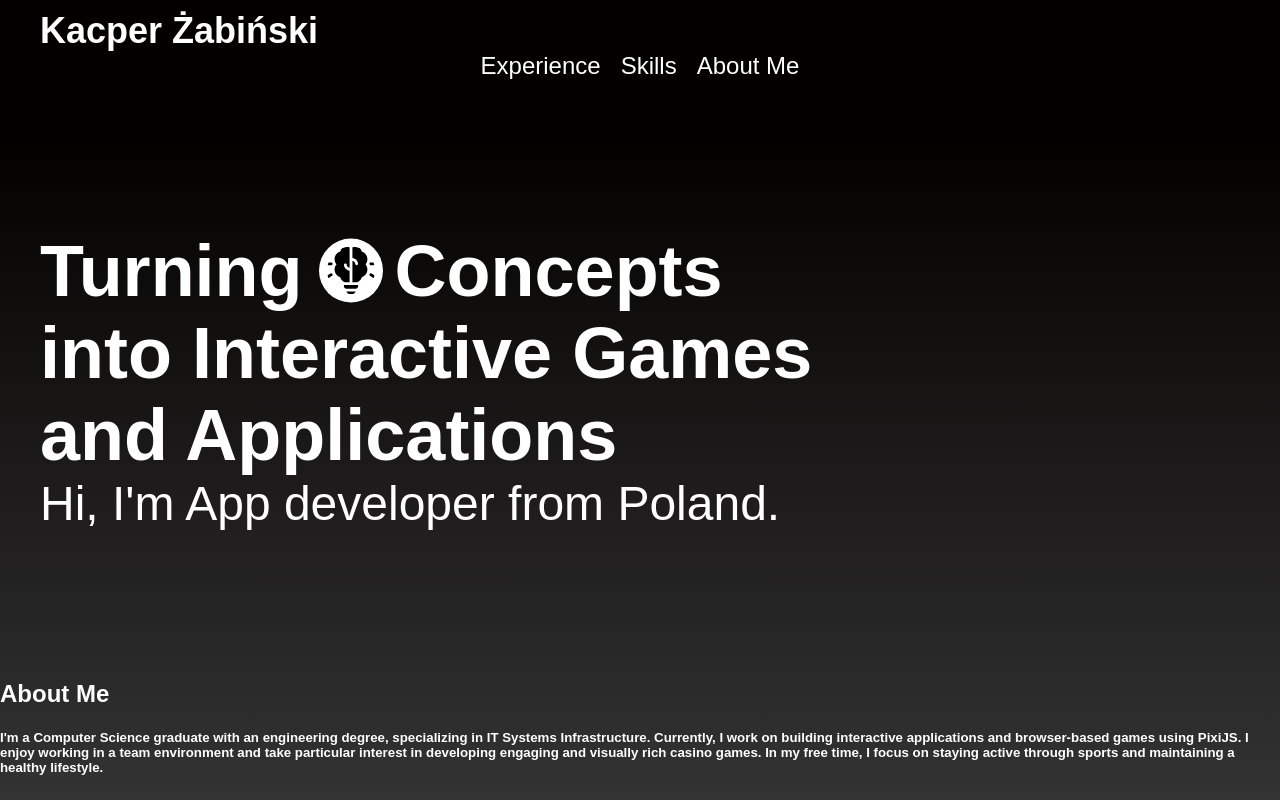
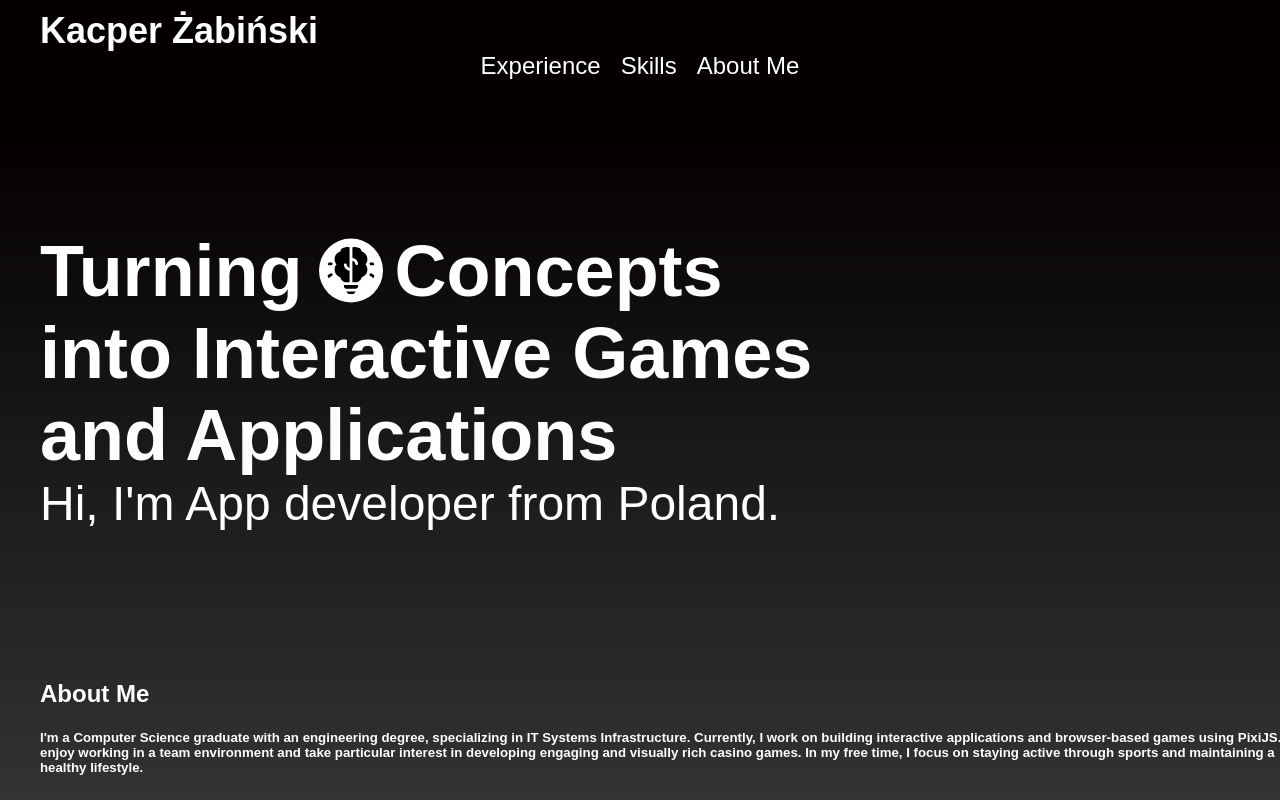
Before and after one commit to Zabsonk/react-portfolio-GSAP, a React (Vite) app: page / in a window 1280 px wide. Built offline with nearby package versions, Linux system fonts and the light colour scheme; a web font is replaced by a local one.

Commit message:
### [UPDATE] 0.0.3
Added animation to Hero welcome paragraph

```diff
--- a/src/index.css
+++ b/src/index.css
@@ -132,6 +132,7 @@ section {
 .hero-text{
   font-size: 3rem;
 }
+
 h1{
   padding: 0;
   margin: 0;
@@ -152,6 +153,11 @@ h1{
   }
 }
 
+.about{
+  width: 100%;
+  margin: 0 40px;
+}
+
 @media (min-width: 768px) {
   .icon-text {
     gap: 0.75rem;
--- a/src/sections/Hero.tsx
+++ b/src/sections/Hero.tsx
@@ -5,7 +5,7 @@ import {words} from "../constants";
 const Hero = () => {
   useGSAP(() => {
     gsap.fromTo(
-      ".hero-text h1",
+      ".hero-text h1, .hero-text p",
       { y: 50, opacity: 0 },
       { y: 0, opacity: 1, stagger: 0.2, duration: 1, ease: "power2.inOut" }
     );
```
